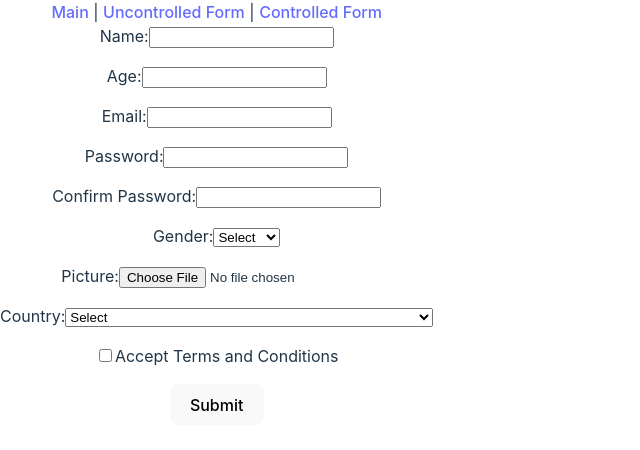
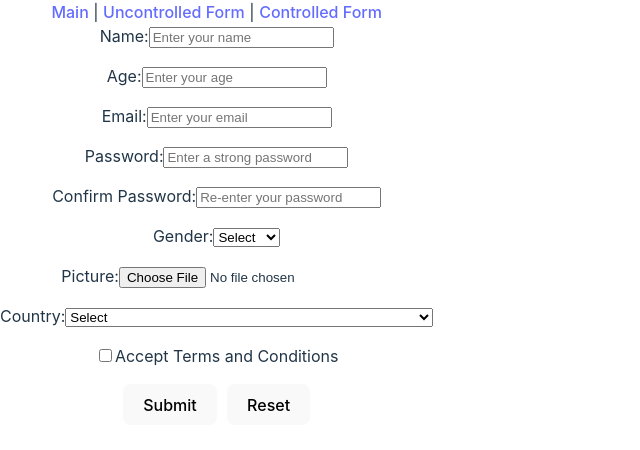
Before and after one commit to pestler/React-Task, a React (Vite) app: page /uncontrolled in a window 1280 px wide. Shown: the top 450 px of the page, without its empty margins (0-640 px from the left). Built offline with nearby package versions, Linux system fonts and the light colour scheme.

Commit message:
feat: refactoring

```diff
--- a/src/pages/Main.tsx
+++ b/src/pages/Main.tsx
@@ -1,3 +1,4 @@
+import React, { useState, useEffect } from 'react';
 import { useSelector } from 'react-redux';
 import { RootState } from '../redux/store';
 import Tile from '../components/Tile';
@@ -7,9 +8,41 @@ const Main = () => {
     (state: RootState) => state.form
   );
 
+  const highLightLastTitle = (
+    lenght: number,
+    setHighLight: React.Dispatch<React.SetStateAction<number | null>>
+  ) => {
+    if (lenght > 0) {
+      setHighLight(lenght - 1);
+      const timer = setTimeout(() => {
+        setHighLight(null);
+      }, 3000);
+      return () => clearTimeout(timer);
+    }
+  };
+
+  const [lastUncontrolledHighlighted, setLastUncontrolledHighlighted] =
+    useState<number | null>(null);
+
+  const [lastControlledHighlighted, setLastControlledHighlighted] = useState<
+    number | null
+  >(null);
+
+  useEffect(() => {
+    return highLightLastTitle(
+      uncontrolled.length,
+      setLastUncontrolledHighlighted
+    );
+  }, [uncontrolled]);
+
+  useEffect(() => {
+    return highLightLastTitle(controlled.length, setLastControlledHighlighted);
+  }, [controlled]);
+
   return (
     <div>
       <h1>Main Page</h1>
+
       <h2>Uncontrolled Form Data</h2>
       <div style={{ display: 'flex', flexWrap: 'wrap' }}>
         {uncontrolled.length === 0 ? (
@@ -19,13 +52,16 @@ const Main = () => {
             <div
               key={index}
               style={{
-                border: '1px solid blue',
+                border:
+                  lastUncontrolledHighlighted === index
+                    ? '3px solid green'
+                    : '1px solid blue',
                 margin: '10px',
                 padding: '10px',
+                transition: 'border-color 0.3s ease',
               }}
             >
               <Tile
-                key={index}
                 title={`#${index + 1}`}
                 data={data as unknown as Record<string, string | number>}
               />
@@ -33,7 +69,9 @@ const Main = () => {
           ))
         )}
       </div>
+
       <hr />
+
       <h2>Controlled Form Data</h2>
       <div style={{ display: 'flex', flexWrap: 'wrap' }}>
         {controlled.length === 0 ? (
@@ -43,13 +81,16 @@ const Main = () => {
             <div
               key={index}
               style={{
-                border: '1px solid red',
+                border:
+                  lastControlledHighlighted === index
+                    ? '3px solid green'
+                    : '1px solid red',
                 margin: '10px',
                 padding: '10px',
+                transition: 'border-color 0.3s ease',
               }}
             >
               <Tile
-                key={index}
                 title={`#${index + 1}`}
                 data={data as unknown as Record<string, string | number>}
               />
--- a/src/pages/UncontrolledFormPage.tsx
+++ b/src/pages/UncontrolledFormPage.tsx
@@ -5,28 +5,29 @@ import { useNavigate } from 'react-router-dom';
 import { ECountriesList } from '../types/country';
 import validationSchema from '../components/validation';
 import { IFormData } from '../types/type';
+import { ValidationError } from 'yup';
 
 const UncontrolledFormPage = () => {
   const [errors, setErrors] = useState<Record<string, string>>({});
   const [previewImage, setPreviewImage] = useState<string | null>(null);
+  const [nameSuggestions, setNameSuggestions] = useState<string[]>([]);
 
   const dispatch = useDispatch();
   const navigate = useNavigate();
 
-  const nameRef = useRef<HTMLInputElement>(null);
-  const ageRef = useRef<HTMLInputElement>(null);
-  const emailRef = useRef<HTMLInputElement>(null);
-  const passwordRef = useRef<HTMLInputElement>(null);
-  const confirmPasswordRef = useRef<HTMLInputElement>(null);
-  const genderRef = useRef<HTMLSelectElement>(null);
-  const termsRef = useRef<HTMLInputElement>(null);
-  const pictureRef = useRef<HTMLInputElement>(null);
-  const countryRef = useRef<HTMLSelectElement>(null);
+  const nameRef = useRef<HTMLInputElement | null>(null);
+  const ageRef = useRef<HTMLInputElement | null>(null);
+  const emailRef = useRef<HTMLInputElement | null>(null);
+  const passwordRef = useRef<HTMLInputElement | null>(null);
+  const confirmPasswordRef = useRef<HTMLInputElement | null>(null);
+  const genderRef = useRef<HTMLSelectElement | null>(null);
+  const termsRef = useRef<HTMLInputElement | null>(null);
+  const pictureRef = useRef<HTMLInputElement | null>(null);
+  const countryRef = useRef<HTMLSelectElement | null>(null);
 
-  const handleSubmit = (e: React.FormEvent) => {
+  const handleSubmit = async (e: React.FormEvent) => {
     e.preventDefault();
     const file = pictureRef.current?.files?.[0];
-
     const formData: IFormData = {
       name: nameRef.current?.value || '',
       age: Number(ageRef.current?.value),
@@ -35,19 +36,24 @@ const UncontrolledFormPage = () => {
       confirmPassword: confirmPasswordRef.current?.value || '',
       gender: genderRef.current?.value || '',
       termsAccepted: termsRef.current?.checked || false,
-      picture: pictureRef.current?.files || null,
+      picture: pictureRef.current?.files || (null as FileList | null),
       country: countryRef.current?.value || '',
     };
 
     try {
-      validationSchema.validate(formData, { abortEarly: false });
+      await validationSchema.validate(formData, { abortEarly: false });
       setErrors({});
+
       if (file) {
         const reader = new FileReader();
         reader.onloadend = () => {
-          const base64String = reader.result as string;
-          formData.picture = base64String as unknown as FileList;
-          dispatch(addUncontrolledData(formData));
+          const base64String = reader.result as FileList | null;
+          dispatch(
+            addUncontrolledData({
+              ...formData,
+              picture: base64String,
+            })
+          );
           navigate('/');
         };
         reader.readAsDataURL(file);
@@ -55,16 +61,14 @@ const UncontrolledFormPage = () => {
         dispatch(addUncontrolledData(formData));
         navigate('/');
       }
-    } catch (validationError: unknown) {
-      const formattedErrors: Record<string, string> = {};
-      if (validationError instanceof Error && 'inner' in validationError) {
-        (
-          validationError.inner as Array<{ path: string; message: string }>
-        ).forEach((error) => {
-          formattedErrors[error.path] = error.message;
+    } catch (validationError) {
+      if (validationError instanceof ValidationError) {
+        const formattedErrors: Record<string, string> = {};
+        validationError.inner.forEach((error) => {
+          formattedErrors[error.path || ''] = error.message;
         });
+        setErrors(formattedErrors);
       }
-      setErrors(formattedErrors);
     }
   };
   const handleImageChange = (e: React.ChangeEvent<HTMLInputElement>) => {
@@ -78,32 +82,120 @@ const UncontrolledFormPage = () => {
     }
   };
 
+  const handleNameChange = (e: React.ChangeEvent<HTMLInputElement>) => {
+    const value = e.target.value;
+    if (nameRef.current) {
+      nameRef.current.value = value;
+    }
+
+    if (value.length > 0) {
+      setNameSuggestions(
+        ['Alex', 'Johnny', 'Test'].filter((s) =>
+          s.toLowerCase().startsWith(value.toLowerCase())
+        )
+      );
+    } else {
+      setNameSuggestions([]);
+    }
+  };
+
+  const handleNameSuggestionClick = (suggestion: string) => {
+    if (nameRef.current) {
+      nameRef.current.value = suggestion;
+    }
+    setNameSuggestions([]);
+  };
+
+  const resetForm = () => {
+    if (nameRef.current) nameRef.current.value = '';
+    if (ageRef.current) ageRef.current.value = '';
+    if (emailRef.current) emailRef.current.value = '';
+    if (passwordRef.current) passwordRef.current.value = '';
+    if (confirmPasswordRef.current) confirmPasswordRef.current.value = '';
+    if (genderRef.current) genderRef.current.value = '';
+    if (termsRef.current) termsRef.current.checked = false;
+    if (pictureRef.current) pictureRef.current.value = '';
+    if (countryRef.current) countryRef.current.value = '';
+    setErrors({});
+    setPreviewImage(null);
+  };
+
   return (
     <form onSubmit={handleSubmit}>
       <div>
         <label htmlFor="name">Name:</label>
-        <input id="name" type="text" ref={nameRef} />
-        <p>{errors.name}</p>
+        <input
+          id="name"
+          type="text"
+          ref={nameRef}
+          placeholder="Enter your name"
+          onChange={handleNameChange}
+          autoComplete="name"
+        />
+        {nameSuggestions.length > 0 && (
+          <ul
+            style={{
+              border: '1px solid #ccc',
+              padding: '5px',
+              marginTop: '5px',
+            }}
+          >
+            {nameSuggestions.map((suggestion, index) => (
+              <li
+                key={index}
+                style={{ cursor: 'pointer' }}
+                onClick={() => handleNameSuggestionClick(suggestion)}
+              >
+                {suggestion}
+              </li>
+            ))}
+          </ul>
+        )}
+        <p style={{ color: 'red' }}>{errors.name}</p>
       </div>
       <div>
         <label htmlFor="age">Age:</label>
-        <input id="age" type="number" ref={ageRef} />
-        <p>{errors.age}</p>
+        <input
+          id="age"
+          type="number"
+          ref={ageRef}
+          placeholder="Enter your age"
+          autoComplete="bday"
+        />
+        <p style={{ color: 'red' }}>{errors.age}</p>
       </div>
       <div>
         <label htmlFor="email">Email:</label>
-        <input id="email" type="email" ref={emailRef} />
-        <p>{errors.email}</p>
+        <input
+          id="email"
+          type="email"
+          ref={emailRef}
+          placeholder="Enter your email"
+          autoComplete="email"
+        />
+        <p style={{ color: 'red' }}>{errors.email}</p>
       </div>
       <div>
         <label htmlFor="password">Password:</label>
-        <input id="password" type="password" ref={passwordRef} />
-        <p>{errors.password}</p>
+        <input
+          id="password"
+          type="password"
+          ref={passwordRef}
+          placeholder="Enter a strong password"
+          autoComplete="new-password"
+        />
+        <p style={{ color: 'red' }}>{errors.password}</p>
       </div>
       <div>
         <label htmlFor="confirmPassword">Confirm Password:</label>
-        <input id="confirmPassword" type="password" ref={confirmPasswordRef} />
-        <p>{errors.confirmPassword}</p>
+        <input
+          id="confirmPassword"
+          type="password"
+          ref={confirmPasswordRef}
+          placeholder="Re-enter your password"
+          autoComplete="new-password"
+        />
+        <p style={{ color: 'red' }}>{errors.confirmPassword}</p>
       </div>
       <div>
         <label htmlFor="gender">Gender:</label>
@@ -112,7 +204,7 @@ const UncontrolledFormPage = () => {
           <option value="male">Male</option>
           <option value="female">Female</option>
         </select>
-        <p>{errors.gender}</p>
+        <p style={{ color: 'red' }}>{errors.gender}</p>
       </div>
       <div>
         <label htmlFor="picture">Picture:</label>
@@ -132,11 +224,11 @@ const UncontrolledFormPage = () => {
             />
           </div>
         )}
-        <p>{errors.picture}</p>
+        <p style={{ color: 'red' }}>{errors.picture}</p>
       </div>
       <div>
         <label htmlFor="country">Country:</label>
-        <select id="country" ref={countryRef}>
+        <select id="country" ref={countryRef} autoComplete="country">
           <option value="">Select</option>
           {Object.values(ECountriesList).map((country) => (
             <option key={country} value={country}>
@@ -144,14 +236,23 @@ const UncontrolledFormPage = () => {
             </option>
           ))}
         </select>
-        <p>{errors.country}</p>
+        <p style={{ color: 'red' }}>{errors.country}</p>
       </div>
       <div>
         <input id="terms" type="checkbox" ref={termsRef} />
         <label htmlFor="terms">Accept Terms and Conditions</label>
-        <p>{errors.termsAccepted}</p>
+        <p style={{ color: 'red' }}>{errors.termsAccepted}</p>
       </div>
-      <button type="submit">Submit</button>
+      <div>
+        <button type="submit">Submit</button>
+        <button
+          type="button"
+          onClick={resetForm}
+          style={{ marginLeft: '10px' }}
+        >
+          Reset
+        </button>
+      </div>
     </form>
   );
 };
```
